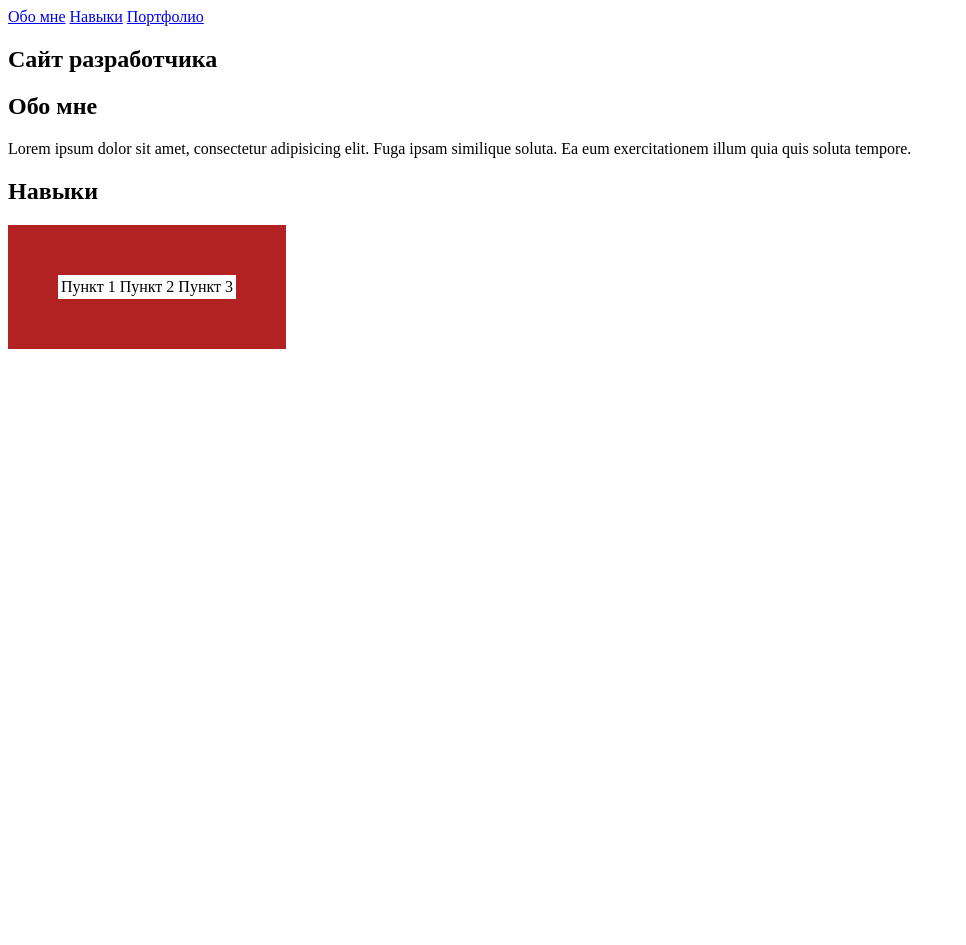
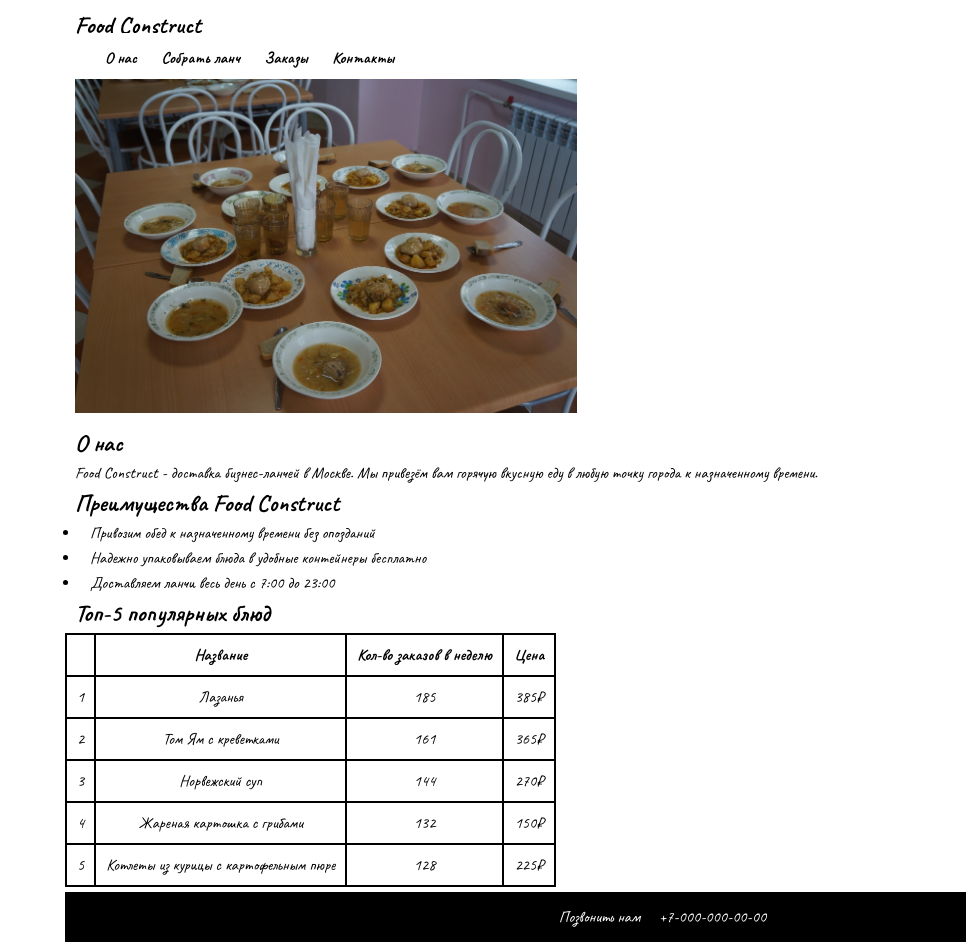
Before and after one commit to MantyZOR/WebPolytech, a plain HTML site: page index.html in a window 1280 px wide. Shown: the whole page, without its empty margins (0-966 px from the left). Before the commit the page ends 800 px from the top, so only its background shows below. Drawn offline with Linux system fonts and the light colour scheme; a web font is replaced by a local one.

Commit message:
Homework Beta 0.5.0

```diff
--- a/index.html
+++ b/index.html
@@ -1,49 +1,95 @@
 <!DOCTYPE html>
-<html lang="ru" xmlns="http://www.w3.org/1999/html">
-<link rel="stylesheet" href="style.css">
+
+<html lang="ru">
+
 <head>
+    <link rel="stylesheet" href="style.css">
+    <link href="https://fonts.googleapis.com/css2?family=Caveat:wght@400..700&family=SUSE:wght@100..800&display=swap" rel="stylesheet">
     <meta charset="UTF-8">
     <title>Сайт</title>
 </head>
+
 <body>
     <header>
-        <nav>
-            <a href='#'>Обо мне</a>
-            <a href='#'>Навыки</a>
-            <a href='#'>Портфолио</a>
-        </nav>
+        <section id="choose" class="fast_travel">
+             <h1>Food Construct</h1>
+             <nav>
+                 <h3>
+                 <a href='#about_us'>О нас</a>
+                 <a href='#'>Собрать ланч</a>
+                 <a href='#'>Заказы</a>
+                 <a href='#contacts'>Контакты</a>
+                 </h3>
+             </nav>
+        </section>
     </header>
 
     <main>
-        <section id="main_info">
-            <h1>Сайт разработчика</h1>
-            <h2>Обо мне</h2>
+        <section id="about_us">
+            <img src="food.jpg" alt="Еда в столовой" class="food">
+            <h2>О нас</h2>
             <p>
-                Lorem ipsum dolor sit amet, consectetur adipisicing elit. Fuga ipsam similique soluta. Ea eum exercitationem illum quia quis soluta tempore.
+                Food Construct - доставка бизнес-ланчей в Москве. Мы привезём вам горячую вкусную еду в любую точку города к назначенному времени.
             </p>
+        </section>
 
-            <h2>Навыки</h2>
+        <section id="why_better">
+            <h2>Преимущества Food Construct</h2>
+            <ul>
+                <li>Привозим обед к назначенному времени без опозданий</li>
+                <li>Надежно упаковываем блюда в удобные контейнеры бесплатно</li>
+                <li>Доставляем ланчи весь день с 7:00 до 23:00</li>
+            </ul>
+        </section>
 
+        <section id="prices">
+            <h2>Топ-5 популярных блюд</h2>
             <table>
-                <tr>
-                    <td>
-                        Пункт 1
-                    </td>
-                    <td>
-                        Пункт 2
-                    </td>
-                    <td>
-                        Пункт 3
-                    </td>
-                </tr>
+                    <tr>
+                        <th></th>
+                        <th>Название</th>
+                        <th>Кол-во заказов в неделю</th>
+                        <th>Цена</th>
+                    </tr>
+                    <tr>
+                        <td>1</td>
+                        <td>Лазанья</td>
+                        <td>185</td>
+                        <td>385₽</td>
+                    </tr>
+                    <tr>
+                        <td>2</td>
+                        <td>Том Ям с креветками</td>
+                        <td>161</td>
+                        <td>365₽</td>
+                    </tr>
+                    <tr>
+                        <td>3</td>
+                        <td>Норвежский суп</td>
+                        <td>144</td>
+                        <td>270₽</td>
+                    </tr>
+                    <tr>
+                        <td>4</td>
+                        <td>Жареная картошка с грибами</td>
+                        <td>132</td>
+                        <td>150₽</td>
+                    </tr>
+                    <tr>
+                        <td>5</td>
+                        <td>Котлеты из курицы с картофельным пюре</td>
+                        <td>128</td>
+                        <td>225₽</td>
+                    </tr>
             </table>
-
         </section>
 
     </main>
 
     <footer>
-
+        <section id="contacts" class="contacts">
+            <p>Позвонить нам <a href="tel:+70000000000">+7-000-000-00-00</a></p>
+        </section>
     </footer>
 </body>
 
--- a/style.css
+++ b/style.css
@@ -1,3 +1,48 @@
-table, th, tr{
-    border: 50px solid firebrick;
+* {
+    margin: 5px;
+    padding: 0px;
+    padding-left: 10px;
+    box-sizing: border-box;
+    font-family: Caveat;
 }
+
+p{
+    font-family: Caveat;
+    font-size: 12pt;
+    color: black;
+}
+
+table, th, tr, td{
+    padding: 10px;
+    border: 2px black solid;
+    border-collapse: collapse; /*Добавляет границы (бортики)*/
+    text-align: center;
+    font-family: Caveat;
+}
+
+.fast_travel a{
+    text-decoration: none;
+    font-family: Caveat;
+    font-size: 12pt;
+    color: black;
+    background-color: white;
+}
+
+nav a:hover {
+    color: #ff6348;
+
+}
+
+.food {
+    width: 512px;
+    height: auto;
+}
+
+.contacts p,a{
+    background-color: black;
+    color: white;
+    height: 50px;
+    padding-top: 15px;
+    text-align: center;
+    text-decoration: none;
+}
```
Also changed, not shown: food.jpg (added).
